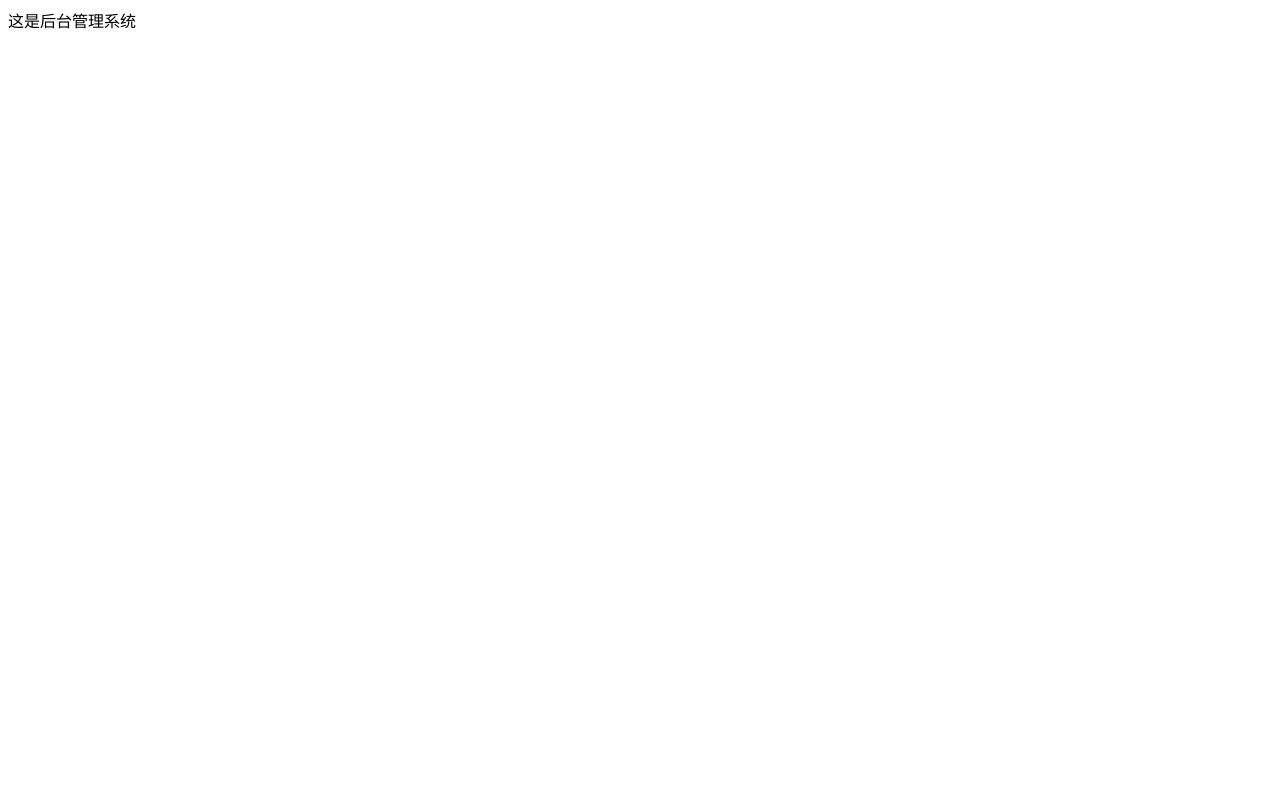
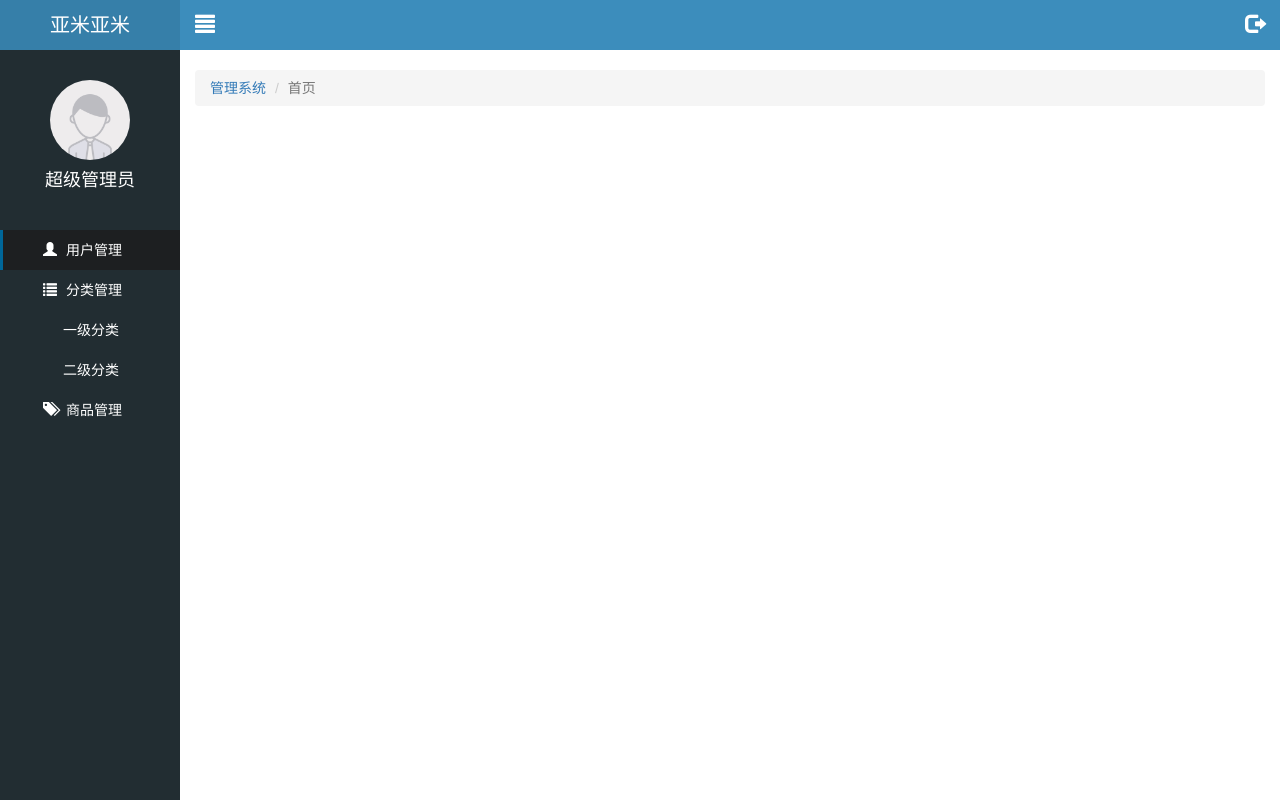
Before and after one commit to CherryHqq/letao, a website: page public/back/index.html in a window 1280 px wide. Drawn offline with Linux system fonts and the light colour scheme.

Commit message:
首页公共部分静态完成

```diff
--- a/public/back/css/common.css
+++ b/public/back/css/common.css
@@ -1,9 +1,22 @@
+*{
+  margin: 0;
+  padding: 0;
+}
 .body_bg{
   background-color: #222d32;
   /* color: aliceblue; */
 }
+a:link,
+a:visited,
+a:hover,
+a:active{
+  text-decoration: none;
+}
 .mt-150{
   margin-top: 150px;
+}
+.mt_20{
+  margin-top: 20px;
 }
 .panel-title{
   height: 40px;
@@ -11,3 +24,111 @@
   text-align: center;
   font-size: 20px;
 }
+
+/* 左边侧边栏 */
+.lt-aside{
+  position: fixed;
+  top: 0;
+  left: 0;
+  width: 180px;
+  height: 100%;
+  background-color: #222d32;
+  z-index: 999;
+}
+/* 标题 */
+.lt-aside .brand{
+  height: 50px;
+  line-height: 50px;
+  text-align: center;
+  font-size: 20px;
+  background-color: #367FA9;
+}
+.lt-aside .brand a{
+  color: #ffffff;
+}
+/* 用户头像 */
+.lt-aside .user{
+  padding-top: 30px;
+  height: 180px;
+}
+.lt-aside .user img{
+  width: 80px;
+  height: 80px;
+  border-radius: 50%;
+  display: block;
+  margin: 0 auto;
+}
+.lt-aside .user p{
+  height: 40px;
+  line-height: 40px;
+  text-align: center;
+  font-size: 18px;
+  color: #fff;
+}
+/* 导航 */
+.lt-aside .nav a{
+  display: block;
+  height: 40px;
+  line-height: 40px;
+  padding-left: 40px;
+  color: #fff;
+  border-left: 3px solid transparent;
+}
+.lt-aside .nav li a.current {
+  background-color: #1D1F21;
+  border-left: 3px solid #069;
+}
+.lt-aside .nav li i {
+  margin-right: 5px;
+}
+.lt-aside .nav li .child {
+  /* display: none; */
+}
+.lt-aside .nav li .child a {
+  padding-left: 60px;
+}
+/* 左边侧边栏 */
+/* 右边侧边栏 */
+.lt_main {
+  /* height: 2000px; */
+  padding-left: 180px;
+  padding-top: 50px;
+  /* transition: padding-left 1s; */
+}
+.lt_main.hidemenu {
+  padding-left: 0px;
+}
+
+.lt_topbar {
+  position: fixed;
+  left: 0;
+  top: 0;
+  width: 100%;
+  height: 50px;
+  background-color: #3C8DBC;
+  padding-left: 180px;
+  /* transition: padding-left 1s; */
+}
+.lt_topbar.hidemenu {
+  padding-left: 0px;
+}
+
+
+.lt_topbar .icon_left,
+.lt_topbar .icon_right {
+  width: 50px;
+  height: 50px;
+  line-height: 50px;
+  text-align: center;
+  color: #fff;
+  font-size: 20px;
+}
+
+
+.lt_content .echarts_left,
+.lt_content .echarts_right {
+  width: 48%;
+  height: 400px;
+}
+
+/* 右边侧边栏 */
--- a/public/back/index.html
+++ b/public/back/index.html
@@ -1,15 +1,85 @@
 <!DOCTYPE html>
-<html lang="en">
+<html lang="zh-CN">
 
 <head>
   <meta charset="UTF-8">
-  <meta name="viewport" content="width=device-width, initial-scale=1.0">
-  <meta http-equiv="X-UA-Compatible" content="ie=edge">
-  <title>Document</title>
+  <title>乐淘商城</title>
+  <link rel="stylesheet" href="./lib/bootstrap/css/bootstrap.css">
+  <link rel="stylesheet" href="./css/common.css">
+  <link rel="stylesheet" href="./lib/bootstrap-validator/css/bootstrapValidator.css">
+  <link rel="stylesheet" href="./lib/nprogress/nprogress.css">
+
 </head>
 
 <body>
-  这是后台管理系统
+
+  <!-- 左边侧边栏 -->
+  <div class="lt-aside">
+    <!-- 标题 -->
+    <div class="brand">
+      <a href="#">亚米亚米</a>
+    </div>
+    <!-- 用户头像 -->
+    <div class="user">
+      <img src="./images/default.png" alt="">
+      <p>超级管理员</p>
+    </div>
+    <!-- 导航 -->
+    <div class="nav">
+      <ul>
+        <li>
+          <a class="current" href="#">
+            <i class="glyphicon glyphicon-user"></i>
+            <span>用户管理</span>
+          </a>
+        </li>
+        <li>
+          <a href="javascript:;" id="category">
+            <i class="glyphicon glyphicon-list"></i>
+            <span>分类管理</span>
+          </a>
+          <!-- 用于切换显示的二级列表 -->
+          <div class="child">
+            <a href="first.html">一级分类</a>
+            <a href="second.html">二级分类</a>
+          </div>
+        </li>
+        <li>
+          <a href="product.html">
+            <i class="glyphicon glyphicon-tags"></i>
+            <span>商品管理</span>
+          </a>
+        </li>
+      </ul>
+    </div>
+  </div>
+  <!-- 右侧主题部分 -->
+  <div class="lt_main">
+    <!-- 头部 -->
+    <div class="lt_topbar">
+      <!-- pull-left   pull-right -->
+      <a class="icon_left pull-left" href="#">
+        <i class="glyphicon glyphicon-align-justify"></i>
+      </a>
+      <a class="icon_right pull-right" href="#">
+        <i class="glyphicon glyphicon-log-out"></i>
+      </a>
+    </div>
+    <!-- 流式布局容器 container-fluid 特征:
+       宽度100%,  默认有左右的 15px padding -->
+    <div class="container-fluid">
+      <!-- 链接导航, 路径导航 -->
+      <ol class="breadcrumb mt_20">
+        <li><a href="index.html">管理系统</a></li>
+        <li class="active">首页</li>
+      </ol>
+    </div>
+  </div>
+  <script src="./lib/jquery/jquery.min.js"></script>
+  <script src="./lib/bootstrap/js/bootstrap.min.js"></script>
+  <script src="./lib/bootstrap-validator/js/bootstrapValidator.min.js"></script>
+  <script src="./lib/nprogress/nprogress.js"></script>
+  <script src="./js/common.js"></script>
 </body>
 
 </html>
```
